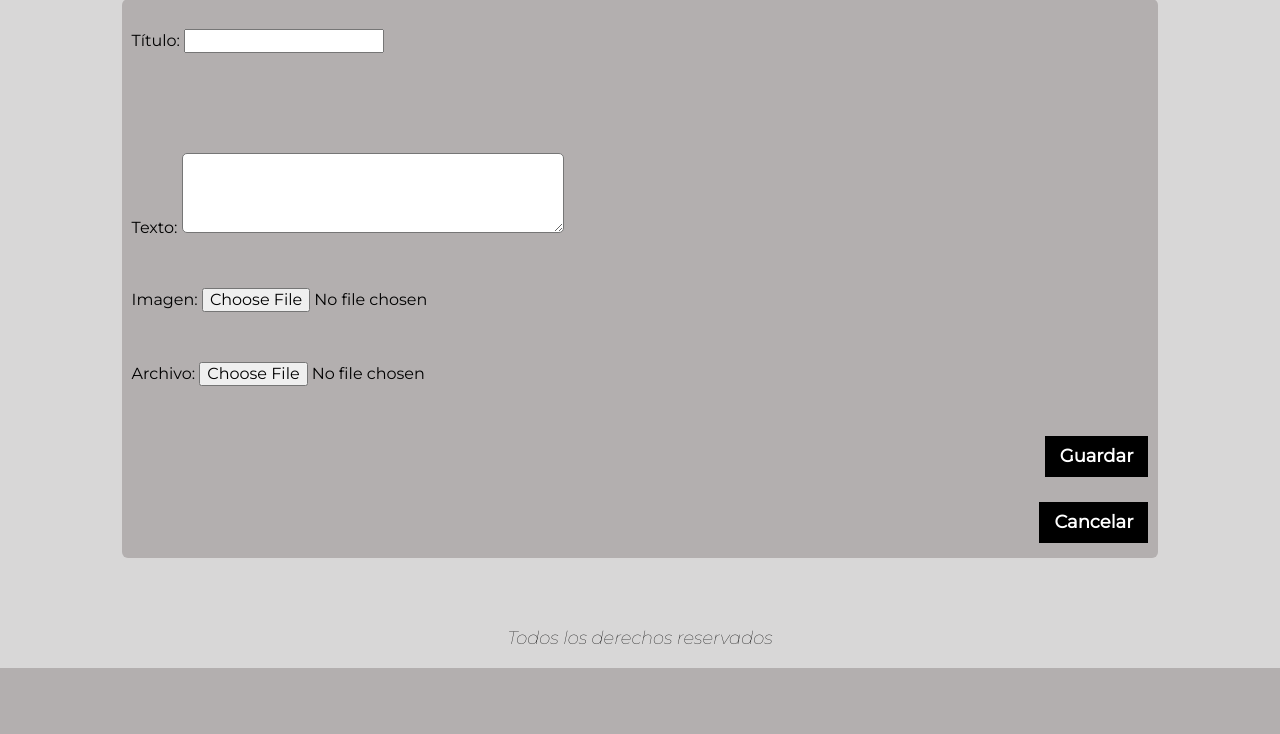
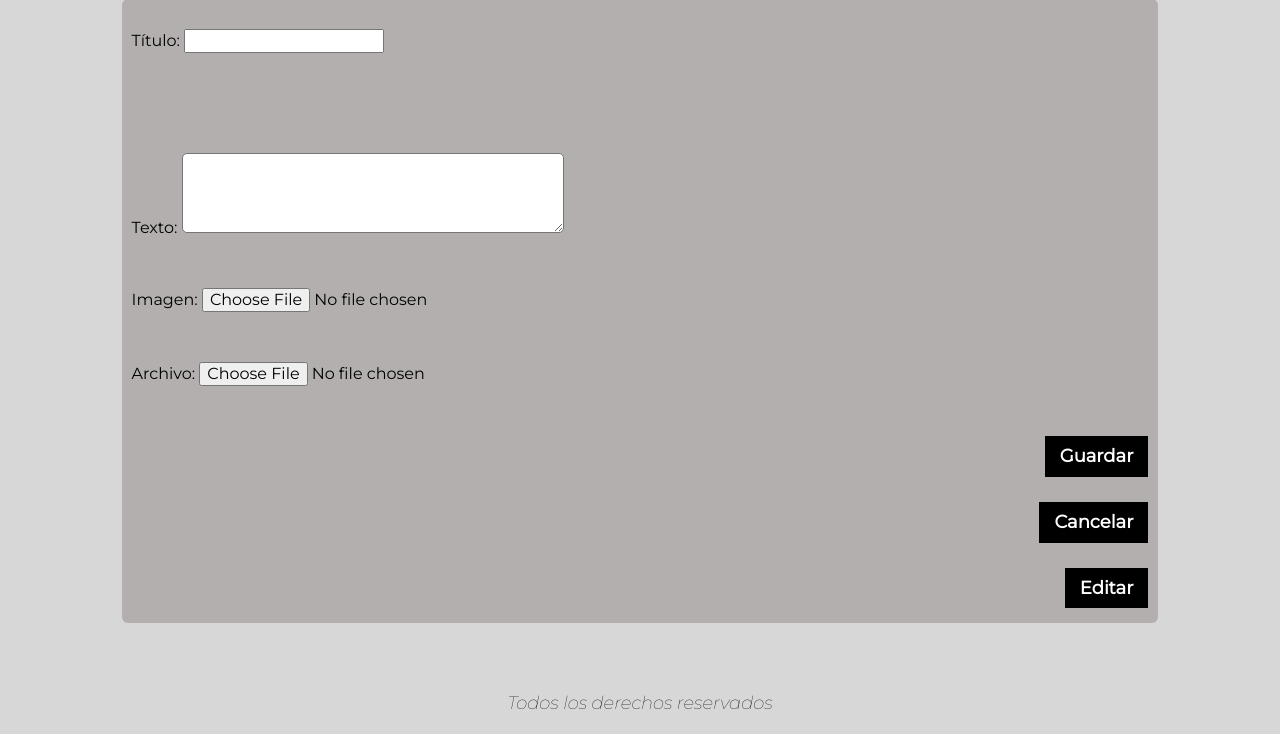
Before and after one commit to Cristian-Estevez/Nomade-Digital, a Django app: page /recursos/recurso/nuevo/ in a window 1280 px wide. Shown: the part 224-958 px from the top of the page. Before the commit the page ends 892 px from the top, so only its background shows below. Run offline with Django 3.2, Linux system fonts and the light colour scheme; a user stored in the database is signed in; some libraries are stand-ins or nearby versions.

```diff
--- /dev/null
+++ b/nomade_digital/media/archivos_recursos/prueba.txt
@@ -0,0 +1 @@
+Si estas leyendo esto es porque funcionó :)
--- a/nomade_digital/recursos/templates/recursos/editar_recursos.html
+++ b/nomade_digital/recursos/templates/recursos/editar_recursos.html
@@ -21,6 +21,8 @@
             <button type="submit" value="Guardar" class="boton boton-lista-post">Guardar</button>
 
             <a href="{% url 'recursos:lista_borrador_recursos' %}" class="boton boton-lista-post">Cancelar</a>
+            <a href="{% url 'recursos:editar_recurso' pk=recurso.pk %}" class="boton boton-lista-post">Editar</a>
+
 
             {% if recurso %}
             <a href="{% url 'recursos:borrar_recurso' pk=recurso.pk %}" class="boton boton-lista-post">Eliminar definitivamente</a>
```
Also changed, not shown: nomade_digital/db.sqlite3, nomade_digital/media/blog/progreso_de_subida_a_server.png (added), nomade_digital/media/recursos/progreso_de_subida_a_server.png (added).
